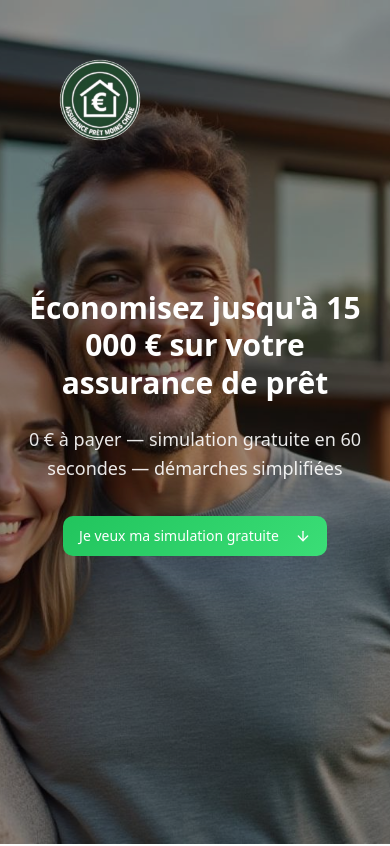
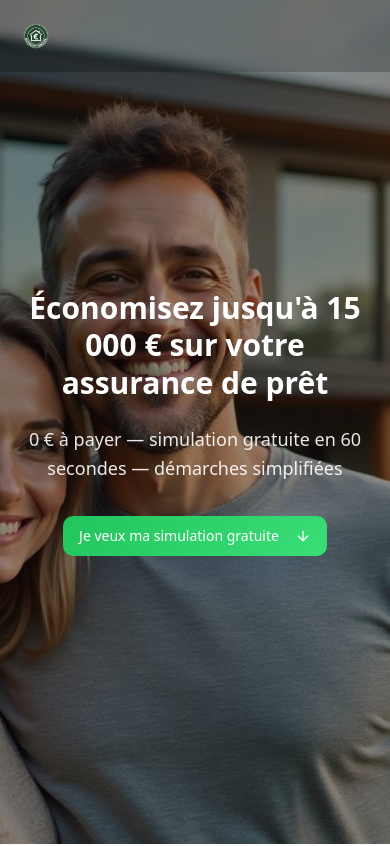
Before and after one commit to samuelbenitah2655-eng/simule-mon-rachat, a React (Vite) app: page / in a window 390 px wide. Shown: the top 846 px of the page. Built offline with nearby package versions, Linux system fonts and the light colour scheme.

Commit message:
Adjust logo for mobile

```diff
--- a/src/components/Hero.tsx
+++ b/src/components/Hero.tsx
@@ -8,15 +8,27 @@ interface HeroProps {
 
 const Hero = ({ onScrollToForm }: HeroProps) => {
   return (
+    <>
+      {/* Fixed Header for Mobile */}
+      <header className="fixed top-0 left-0 right-0 z-30 md:hidden bg-black/20 backdrop-blur-sm">
+        <div className="p-3">
+          <img
+            src="/lovable-uploads/new-logo.png"
+            alt="Logo Assurance Prêt Moins Chère"
+            className="h-12 w-auto object-contain"
+          />
+        </div>
+      </header>
+
       <section className="relative min-h-screen flex items-center justify-center bg-cover bg-center bg-no-repeat" style={{
         backgroundImage: `url(${heroImage})`
       }}>
-      {/* Logo */}
-      <div className="absolute top-5 left-5 z-20">
+        {/* Logo Desktop */}
+        <div className="absolute top-5 left-5 z-20 hidden md:block">
           <img
             src="/lovable-uploads/new-logo.png"
             alt="Logo Assurance Prêt Moins Chère"
-          className="h-40 md:h-52 w-auto object-contain"
+            className="h-52 w-auto object-contain"
           />
         </div>
 
@@ -37,6 +49,7 @@ const Hero = ({ onScrollToForm }: HeroProps) => {
         </Button>
       </div>
     </section>
+    </>
   );
 };
 export default Hero;
```
Lines whose indentation alone changed are shown as unchanged.
